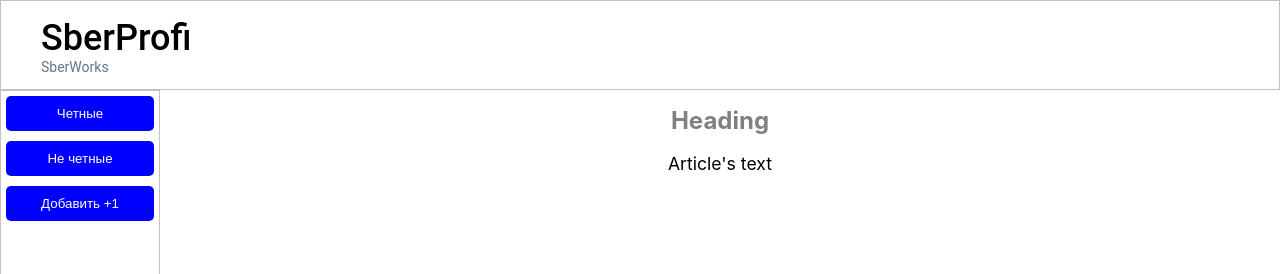
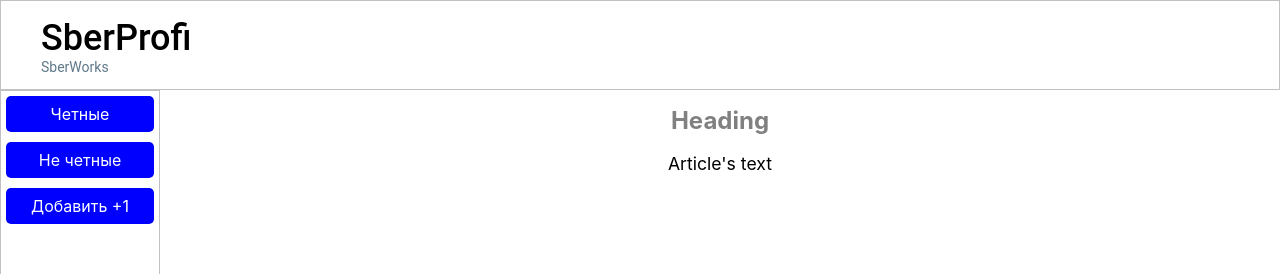
Before and after one commit to tolaysha/testtask, a React (Create React App) app: page /sberLayout in a window 1280 px wide. Shown: the top 274 px of the page. Built offline with nearby package versions, Linux system fonts and the light colour scheme.

Commit message:
some theming

```diff
--- a/package.json
+++ b/package.json
@@ -16,7 +16,8 @@
     "redux-actions": "^2.6.5",
     "redux-devtools-extension": "^2.13.8",
     "redux-saga": "^1.1.3",
-    "styled-components": "^5.0.1"
+    "styled-components": "^5.0.1",
+    "styled-theming": "^2.2.0"
   },
   "scripts": {
     "predeploy": "npm run build",
--- a/src/App.jsx
+++ b/src/App.jsx
@@ -1,4 +1,4 @@
-import React, { useState, useEffect } from 'react';
+import React from 'react';
 import { createStore, applyMiddleware, } from "redux"
 import { Provider } from 'react-redux'
 import Kanban from './screens/kanban/kanban.jsx'
@@ -12,6 +12,7 @@
 import { composeWithDevTools } from 'redux-devtools-extension'
 import { createUseStyles, useTheme } from 'react-jss'
 import Loader from './components/ui/loader.jsx'
+import Theme from './assets/theme/theme.jsx'
 import {
   BrowserRouter as Router,
   Switch,
@@ -59,6 +60,7 @@
   const classes = useStyles({ ...props, theme })
   return (
     <Provider store={store}>
+      <Theme>
         <div className="App">
           <div className={ClassNames(classes.root)}>
             <Loader />
@@ -79,6 +81,7 @@
             </Router>
           </div>
         </div>
+      </Theme>
     </Provider>
   );
 }
--- /dev/null
+++ b/src/assets/theme/colors.jsx
@@ -0,0 +1,20 @@
+export default {
+  white: '#fff',
+
+  grayLighter: '#eee',
+  grayLight: '#ccc',
+  grayDark: '#444',
+  grayDarker: '#222',
+
+  blueLight: '#2196F3',
+  blueDark: '#104977',
+
+  greenLight: '#8bc34a',
+  greenDark: '#3b5221',
+
+  yellowLight: '#ffc107',
+  yellowDark: '#715605',
+
+  redLight: '#e91e63',
+  redDark: '#670a2a',
+};
--- /dev/null
+++ b/src/assets/theme/theme.jsx
@@ -0,0 +1,23 @@
+import React from "react";
+import { ThemeProvider } from 'styled-components';
+
+const theme = {
+  colors: {
+    powderWhite: "#FFFDF9",
+    persianGreen: "#06B49A",
+    lightBlue: "#AFDBD2",
+    onyx: "#36313D"
+  },
+  fonts: ["sans-serif", "Roboto"],
+  fontSizes: {
+    small: "1em",
+    medium: "2em",
+    large: "3em"
+  }
+};
+
+const Theme = ({ children }) => (
+  <ThemeProvider theme={theme}>{children}</ThemeProvider>
+);
+
+export default Theme;
--- a/src/components/sidebar/sidebar.jsx
+++ b/src/components/sidebar/sidebar.jsx
@@ -1,48 +1,48 @@
 import * as React from 'react';
 import ClassNames from 'classnames';
 // import injectSheet from 'react-jss'
+import Button from '../ui/button.jsx'
 import { createUseStyles, useTheme } from 'react-jss'
 import { useDispatch, useSelector } from "react-redux";
 import { postItems } from '../../store/kanban/actions'
+import { useContext } from 'react';
+import { ThemeContext } from 'styled-components';
 //import { addItem } from '../../store/kanban/actions'
 let useStyles = createUseStyles(theme => ({
   root: {
     display: 'flex',
     flexDirection: 'column'
   },
-  item: {
-    margin: '5px',
-    backgroundColor: 'blue',
-    color: 'white',
-    border: 'none',
-    borderRadius: '5px',
-    cursor: 'pointer',
-    '&:hover': {
-      backgroundColor: 'darkblue',
-    },
-    minHeight: '35px',
-    boxShadow: `-webkit-box-shadow: 0px 0px 47px -27px rgba(0,0,0,0.72);
-    -moz-box-shadow: 0px 0px 47px -27px rgba(0,0,0,0.72);
-    box-shadow: 0px 0px 47px -27px rgba(0,0,0,0.72);`,
 
-  },
 }))
 
 let Sidebar = ({ ...props }) => {
-  console.log('i am props from sidebar.jsx', props)
+  const themeContext = useContext(ThemeContext);
+  console.log('Current theme: ', themeContext);
+  // console.log('i am props from sidebar.jsx', props)
+  // console.log('theme2:',theme2());
+  // const textColor = theme2('mode', {
+  //   light: 'black',
+  //   dark: 'white'
+  // });
+  // using those properties in our component
+  //   const Wrapper = styled.div`
+  //     color: ${textColor}
+  //  `;
+  //console.log('1111111Wrapper', Wrapper);
+
   const dispatch = useDispatch();
   //console.log('i am hook-store from sidebar.jsx',store)
-  console.log('i am addItem action from sidebar.jsx', postItems)
+  // console.log('i am addItem action from sidebar.jsx', postItems)
   let count = useSelector(state => state.items.count)
-  console.log('i am count from useSelector im sidebar.jsx',count);
+  // console.log('i am count from useSelector im sidebar.jsx',count);
   const theme = useTheme()
   const classes = useStyles({ ...props, theme })
   const handleAddButton = () => dispatch(postItems(Number(count) + 1));
   return <div className={ClassNames(classes.root)}>
-    <button className={ClassNames(classes.item)}>Четные</button>
-    <button className={ClassNames(classes.item)}> Не четные</button>
-    <button onClick={handleAddButton} className={ClassNames(classes.item)}> Добавить +1</button>
-    <div className={ClassNames(classes.test)}></div>
+    <Button> Четные </Button>
+    <Button> Не четные </Button>
+    <Button onClick={handleAddButton} > Добавить +1</Button>
   </div>
 
 }
--- /dev/null
+++ b/src/components/ui/button.jsx
@@ -0,0 +1,45 @@
+import styled from 'styled-components';
+// import theme from '../../assets/theme/theme.jsx';
+// import colors from '../../assets/theme/colors.jsx';
+
+// const buttonBackgroundColor = theme.variants('mode', 'kind', {
+//   primary: { light: colors.blueLight, dark: colors.blueDark },
+//   success: { light: colors.greenLight, dark: colors.greenDark, },
+//   warning: { light: colors.yellowLight, dark: colors.yellowDark, },
+//   danger: { light: colors.redLight, dark: colors.redDark, },
+// });
+
+// const buttonColor = theme.variants('mode', 'kind', {
+//   default: { light: colors.grayDarker, dark: colors.grayLighter },
+//   primary: { light: colors.blueDark, dark: colors.blueLight },
+//   success: { light: colors.greenDark, dark: colors.greenLight },
+//   warning: { light: colors.yellowDark, dark: colors.yellowLight },
+//   danger: { light: colors.redDark, dark: colors.redLight },
+// });
+
+const Button = styled.button`
+  font: inherit;
+  padding: 0.5em 1em;
+  border: none;
+  border-radius: 0.25em;
+  margin-right: 0.5em;
+  cursor: pointer;
+  color: white;
+  cursor: pointer;
+  margin: 5px;
+  box-shadow: -webkit-box-shadow: 0px 0px 47px -27px rgba(0,0,0,0.72);
+  -moz-box-shadow: 0px 0px 47px -27px rgba(0,0,0,0.72);
+  box-shadow: 0px 0px 47px -27px rgba(0,0,0,0.72);
+  min-height: 35px;
+  border-radius: 5px;
+  background-color: blue;
+  :hover: {
+    background-color: 'darkblue',
+  },
+`;
+
+Button.defaultProps = {
+  kind: 'default',
+};
+
+export default Button;
```
Also changed, not shown: 1 other file (tests, documents, lock files or other folders). Lines whose indentation alone changed are shown as unchanged.
